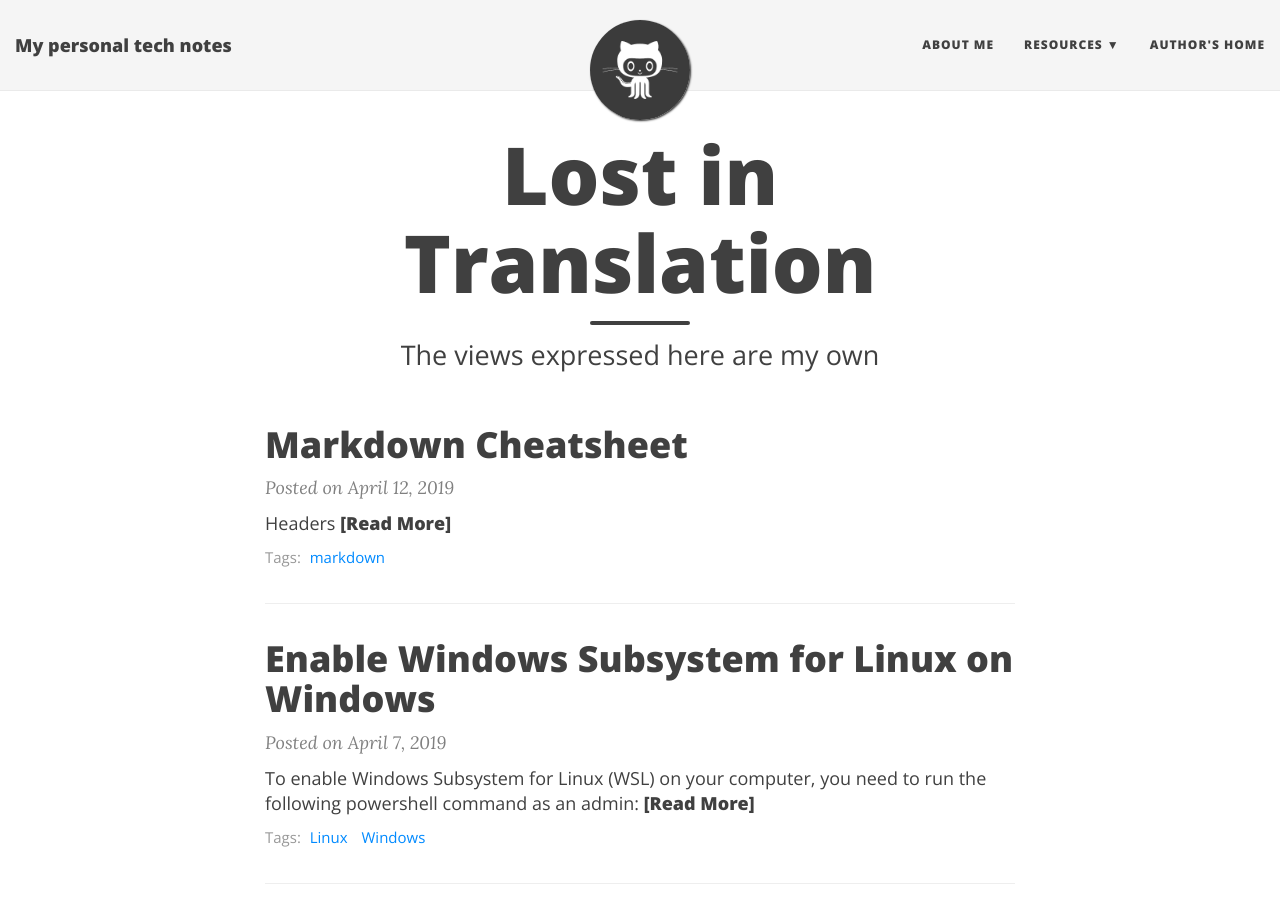
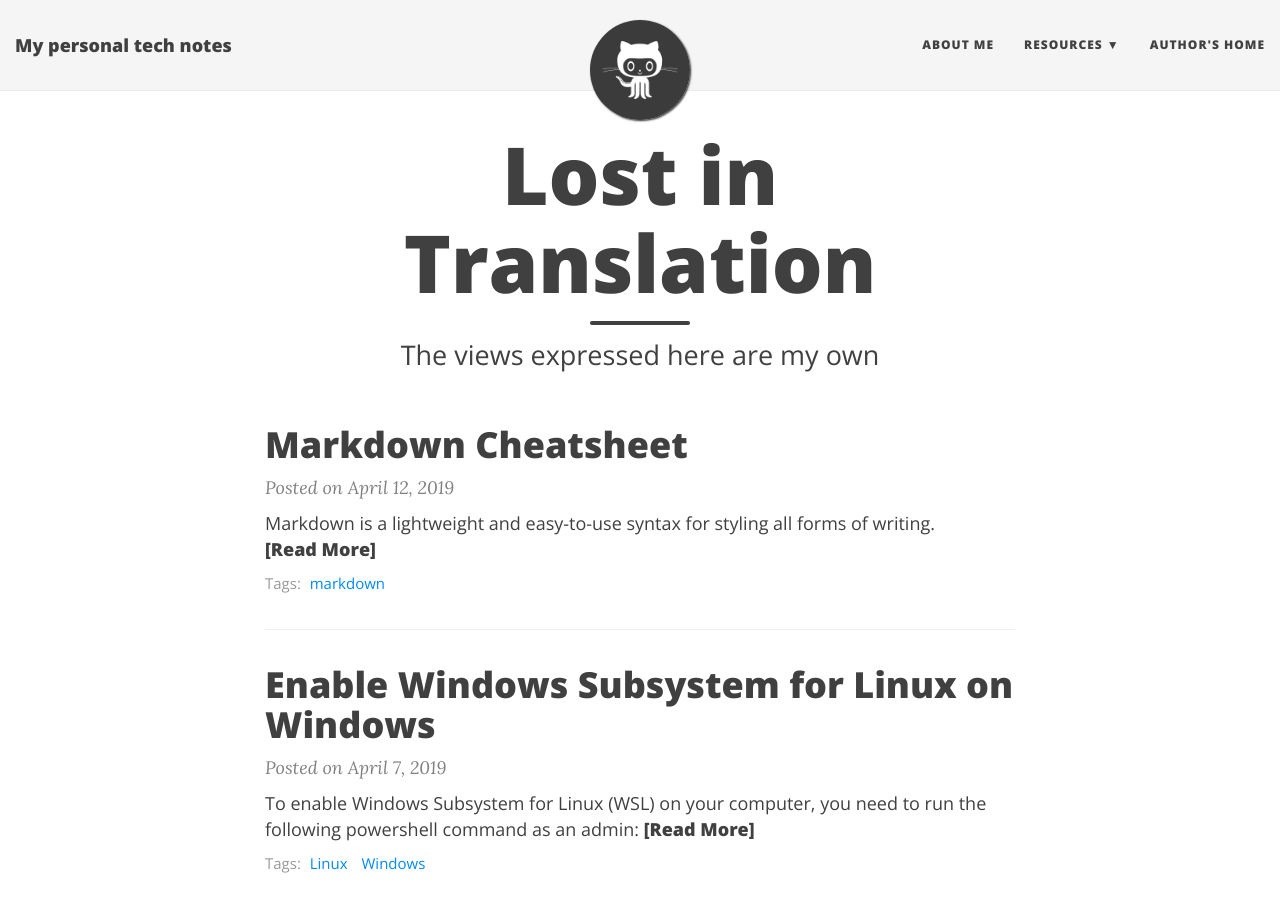
Before and after one commit to danielschwensen/danielschwensen.github.io, a Jekyll site: the page built from index.html, in a window 1280 px wide and 900 px high. Built offline with Jekyll 4.4.1, drawn with Linux system fonts in a browser that asks for light colours; nearby versions of some CDN libraries; the list of posts is cut into pages by our own code; some of the changed lines change nothing that is shown.

Commit message:
markdown update

`````diff
--- a/_posts/2019-04-12-markdown.md
+++ b/_posts/2019-04-12-markdown.md
@@ -5,6 +5,11 @@
 categories: blog
 tags: markdown
 ---
+
+Markdown is a lightweight and easy-to-use syntax for styling all forms of writing.
+
+You control the display of the document; formatting words as bold or italic, adding images, and creating lists are just a few of the things we can do with Markdown. Mostly, Markdown is just regular text with a few non-alphabetic characters thrown in, like `#` or `*`.
+
 
 # Headers
 
@@ -29,7 +34,7 @@
 
 
 ````
-Bold with *asterisks*
+Bold with **asterisks**
 
 Italic with _underscores_.
 
@@ -39,7 +44,7 @@
 
 ````
 
-Bold with *asterisks*
+Bold with **asterisks**
 
 Italic with _underscores_.
 
@@ -55,6 +60,7 @@
 ````
 
 [Visit Wikipedia](www.wikipedia.com)
+
 
 # Blockquotes
 
@@ -101,6 +107,25 @@
     * Loves whiskey
   ````
 
+# Tables
+
+\| Day \| Subject \| Time\|
+\
+\|\-----\|---------\|-----\|
+\
+\|Monday |C# |2h |
+\
+\|Tuesday |Powershell |1h |
+
+
+| Day | Subject | Time|
+|-----|---------|-----|
+|Monday|C#|2h|
+|Tuesday|Powershell|1h|
+
+
+
+
 # Syntax Highlight
 
 A code block by indentation with four spaces
@@ -108,28 +133,44 @@
     Code Block
     more code
 
+Alternatively, you can use 3 backtick quote marks before and after the block, like this:
 
-\````powershell
+\```
 
-Enable-WindowsOptionalFeature -Online -FeatureName Microsoft-Windows-Subsystem-Linux
+This is a code block
 
-\````
+\```
 
-````powershell
-Enable-WindowsOptionalFeature -Online -FeatureName Microsoft-Windows-Subsystem-Linux
-````
+```
+This is a code block
+```
 
-\````bash
+To add syntax highlighting to a code block, add the name of the language immediately
+after the backticks:
 
-sudo apt update && sudo apt upgrade
+\```javascript
 
-\````
 
-````bash
 
-sudo apt update && sudo apt upgrade
+\```
 
-````
+
+```javascript
+var oldUnload = window.onbeforeunload;
+window.onbeforeunload = function() {
+    saveCoverage();
+    if (oldUnload) {
+        return oldUnload.apply(this, arguments);
+    }
+};
+```
+
+
+# Inline code characters
+
+Use the backtick to refer to a \`function()\`.
+
+Use the backtick to refer to a `function()`.
 
 # Escaping
 
`````
